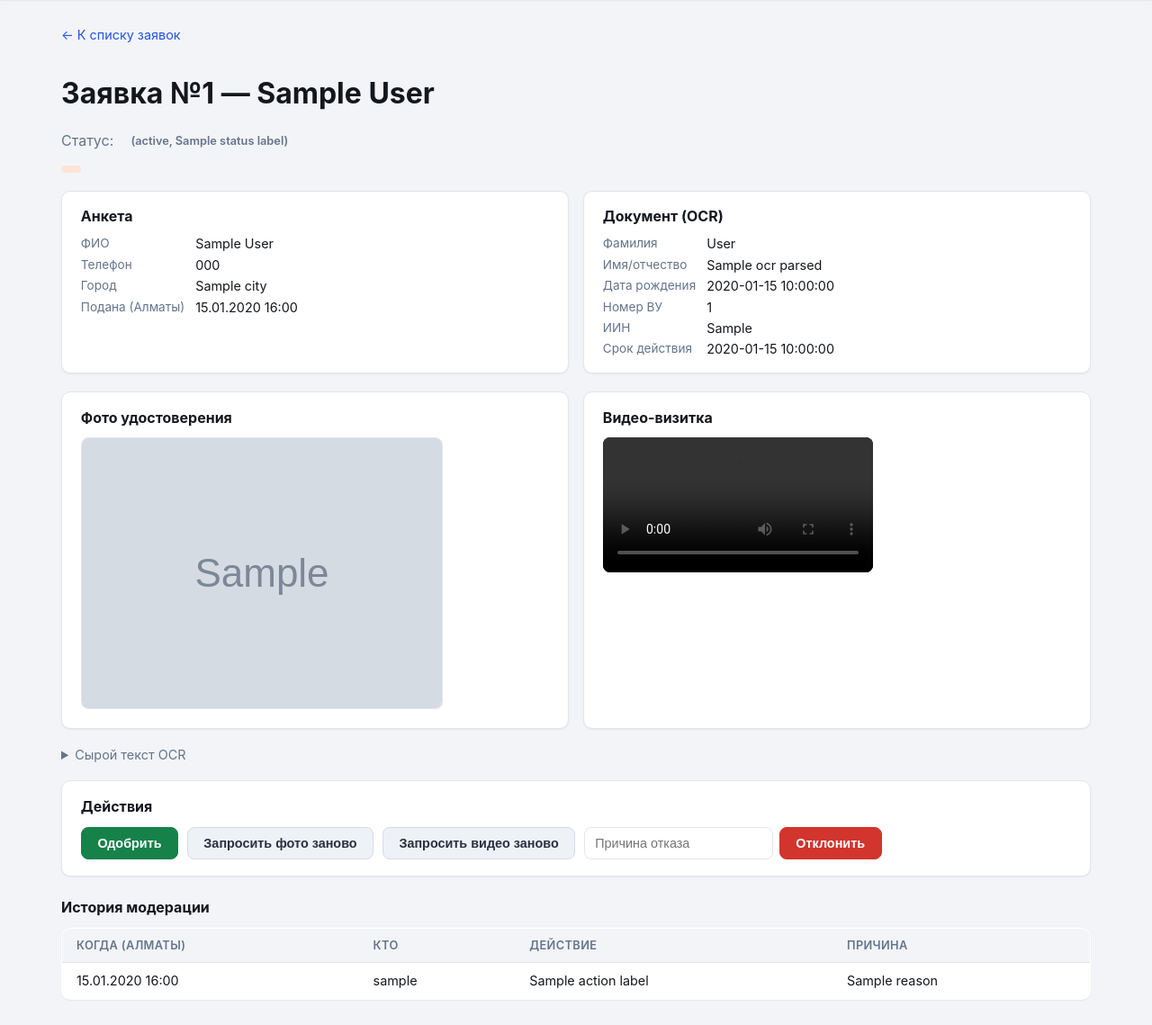
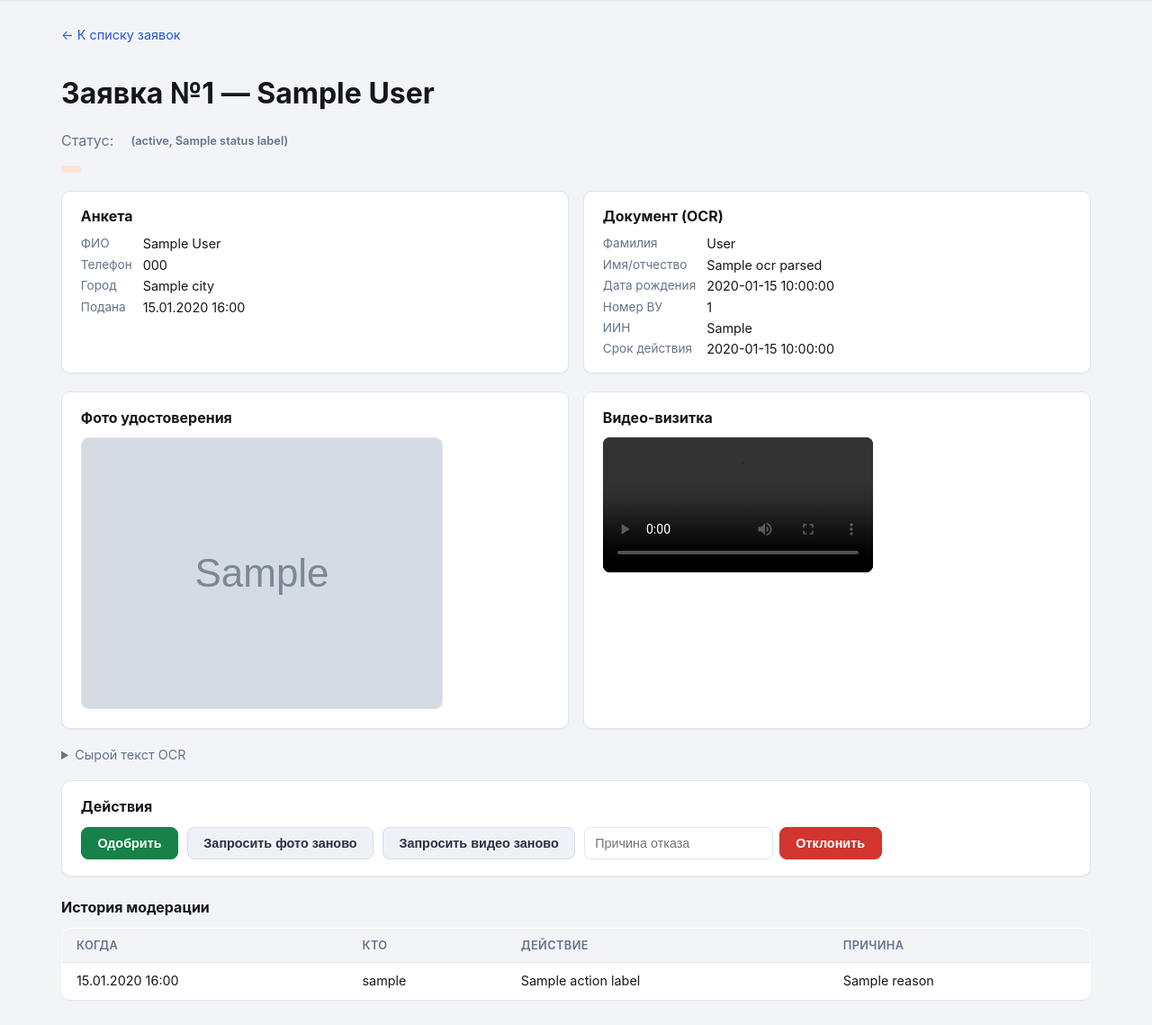
Before and after one commit to ROGi0228/lukoil-nomad, a FastAPI app: template src/admin_panel/templates/application_detail.html in a window 1280 px wide. Shown: the part 52-1191 px from the top of the page at 90% size. Run offline with FastAPI, Linux system fonts and the light colour scheme; the template is opened without the code that fills it: most values are stand-ins (such as "Sample title", 1, 10 or a date in 2020); grey boxes marked "Sample" are stand-in pictures; parts of the project's set-up code (start-up, migrations or seed data) failed here and were passed over; grey boxes are pictures that could not be loaded.

Commit message:
Remove (Алматы) timezone label from admin panel column headers

```diff
--- a/src/admin_panel/templates/application_detail.html
+++ b/src/admin_panel/templates/application_detail.html
@@ -36,7 +36,7 @@
                 <dt>ФИО</dt><dd>{{ application.full_name }}</dd>
                 <dt>Телефон</dt><dd>{{ application.phone }}</dd>
                 <dt>Город</dt><dd>{{ application.city }}</dd>
-                <dt>Подана (Алматы)</dt><dd>{{ application.created_at | format_dt }}</dd>
+                <dt>Подана</dt><dd>{{ application.created_at | format_dt }}</dd>
             </dl>
         </div>
 
@@ -114,7 +114,7 @@
         <table class="applications-table">
             <thead>
                 <tr>
-                    <th>Когда (Алматы)</th>
+                    <th>Когда</th>
                     <th>Кто</th>
                     <th>Действие</th>
                     <th>Причина</th>
--- a/src/admin_panel/templates/dashboard.html
+++ b/src/admin_panel/templates/dashboard.html
@@ -52,7 +52,7 @@
                 <th>Телефон</th>
                 <th>Город</th>
                 <th>Статус</th>
-                <th>Дата подачи (Алматы)</th>
+                <th>Дата подачи</th>
             </tr>
         </thead>
         <tbody>
```
